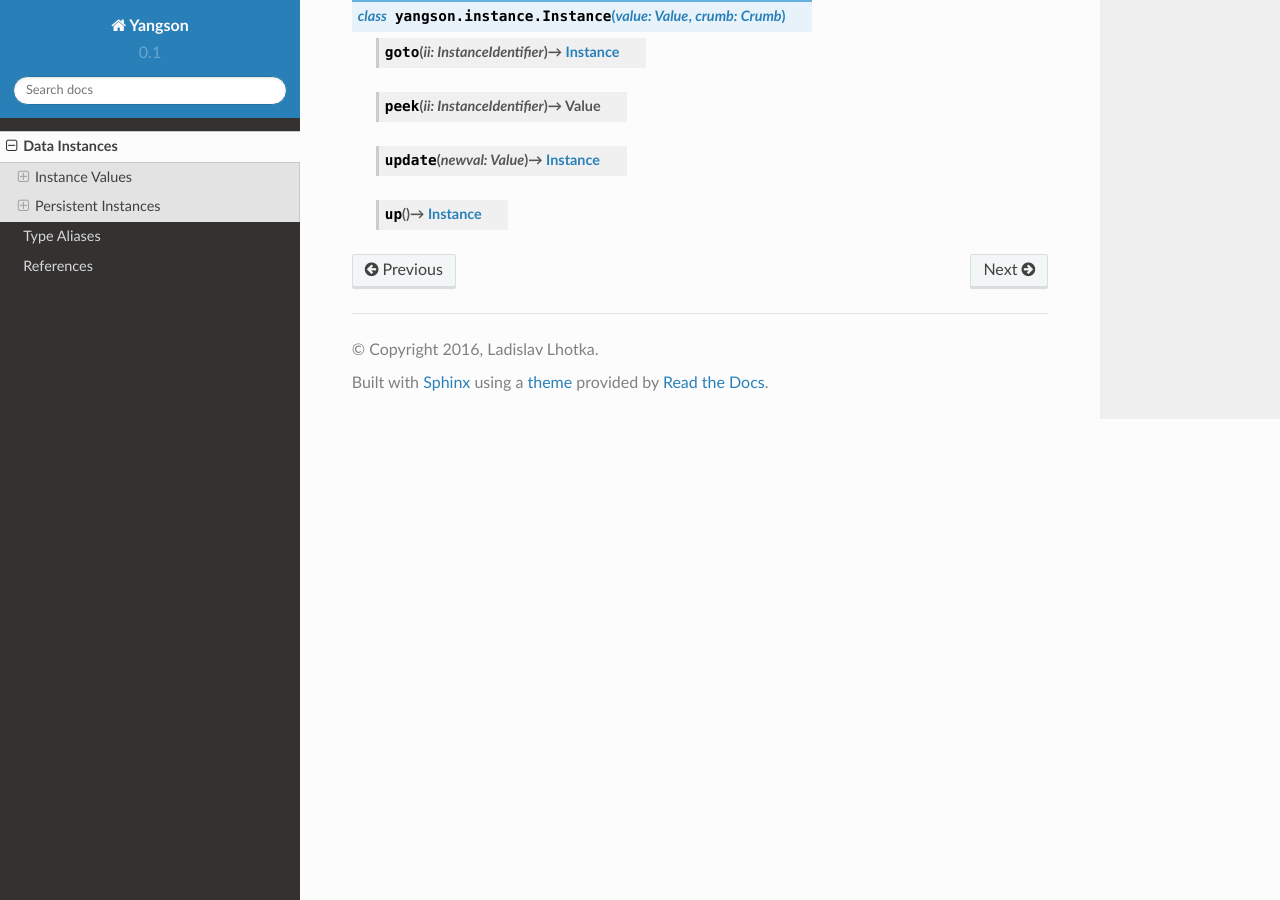
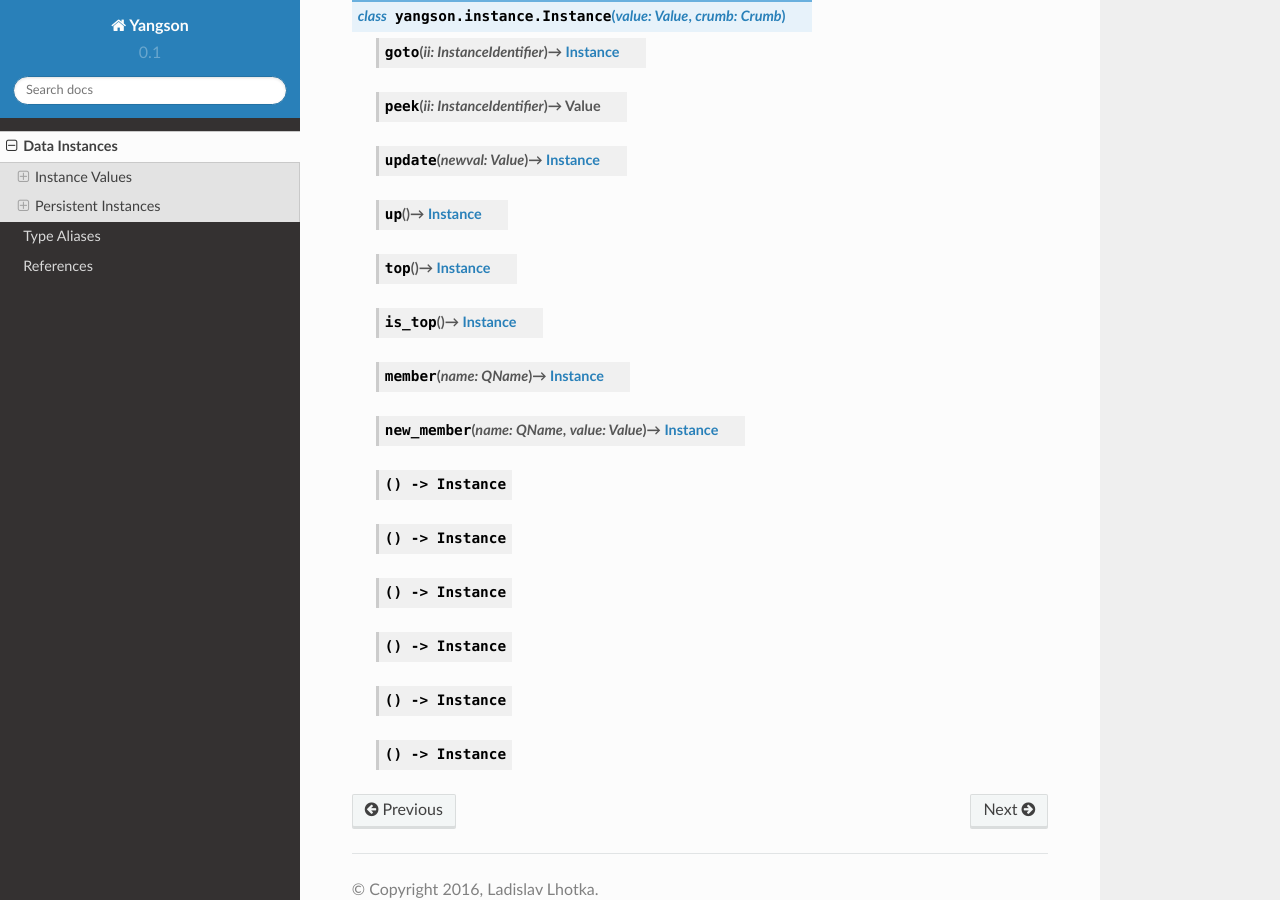
Before and after one commit to CZ-NIC/yangson, a Sphinx documentation site: the page built from docs/instances.rst, in a window 1280 px wide and 900 px high, scrolled down 1607 px. Built offline with Sphinx 7.4.7 and the Read the Docs theme 2.0.0, drawn with Linux system fonts in a browser that asks for light colours.

Commit message:
More text about instances.

```diff
--- a/docs/instances.rst
+++ b/docs/instances.rst
@@ -103,3 +103,23 @@ Persistent Instances
    .. method:: update(newval: Value) -> Instance
 
    .. method:: up() -> Instance
+
+   .. method:: top() -> Instance
+
+   .. method:: is_top() -> Instance
+
+   .. method:: member(name: QName) -> Instance
+
+   .. method:: new_member(name: QName, value: Value) -> Instance
+
+   .. method:: () -> Instance
+
+   .. method:: () -> Instance
+
+   .. method:: () -> Instance
+
+   .. method:: () -> Instance
+
+   .. method:: () -> Instance
+
+   .. method:: () -> Instance
```
